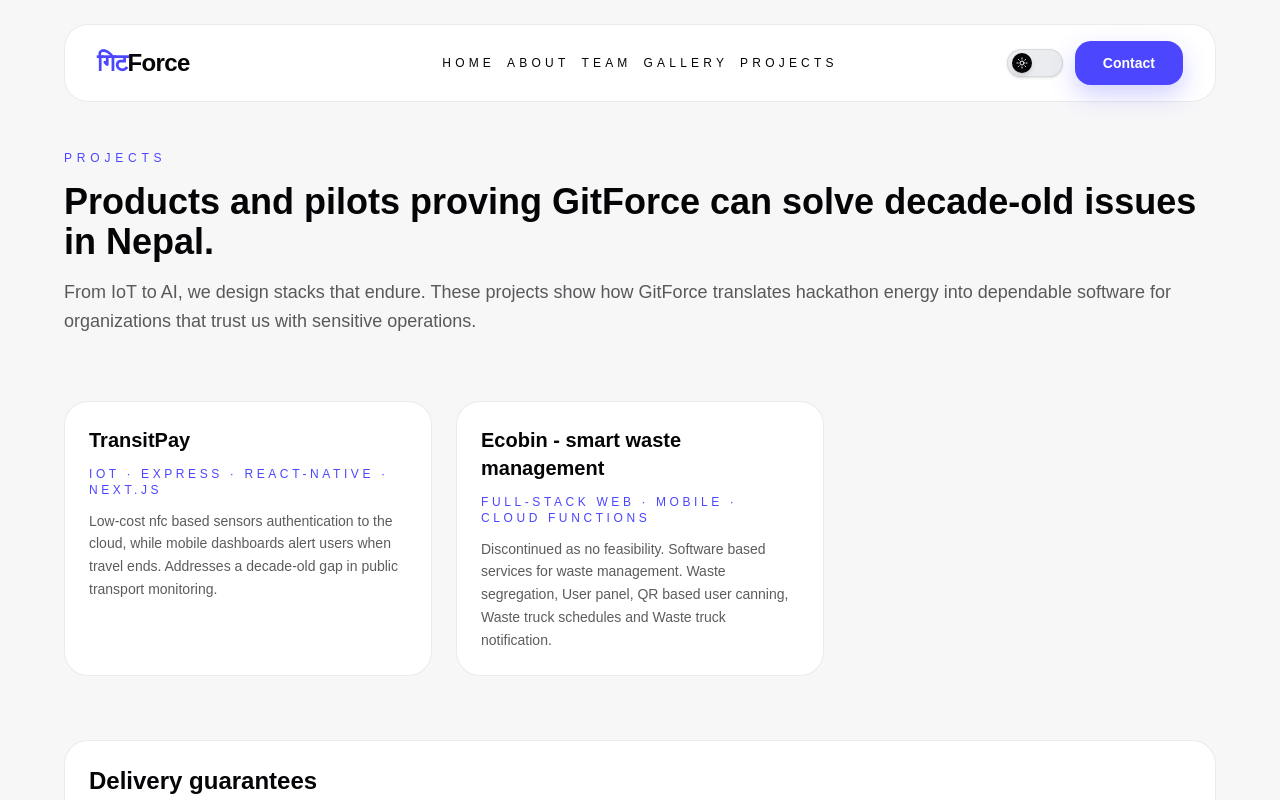
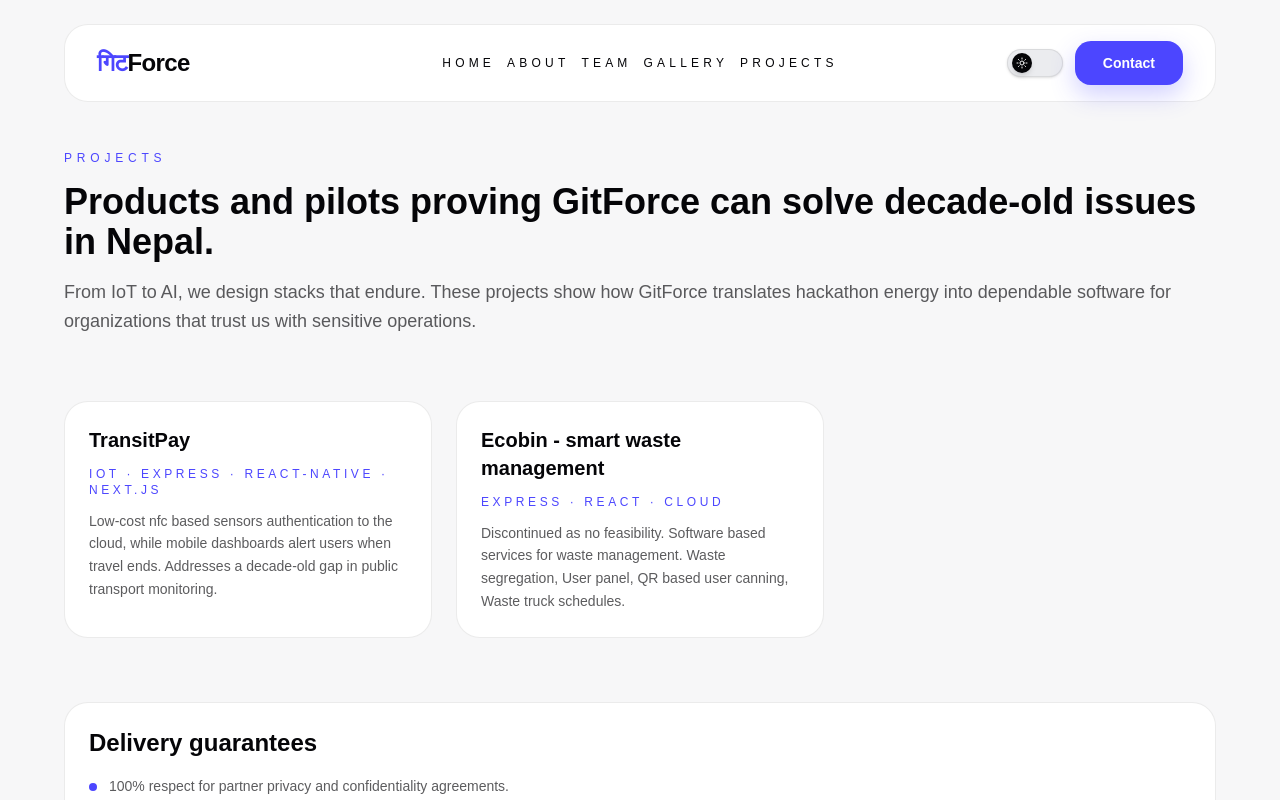
Before and after one commit to pr4shxnt/gitforce, a Next.js app in the folder frontend/: page /projects in a window 1280 px wide. Shown: the top 800 px of the page. Built offline with nearby package versions, Linux system fonts and the light colour scheme.

Commit message:
Frontend: gaand faad projects uodate

```diff
--- a/frontend/app/projects/page.tsx
+++ b/frontend/app/projects/page.tsx
@@ -10,9 +10,9 @@
   },
   {
     title: "Ecobin - smart waste management",
-    stack: "Full-stack web · Mobile · Cloud functions",
+    stack: "Express · React · Cloud",
     summary:
-      "Discontinued as no feasibility. Software based services for waste management. Waste segregation, User panel, QR based user canning, Waste truck schedules and Waste truck notification.",
+      "Discontinued as no feasibility. Software based services for waste management. Waste segregation, User panel, QR based user canning, Waste truck schedules.",
   }
 ];
 
```
